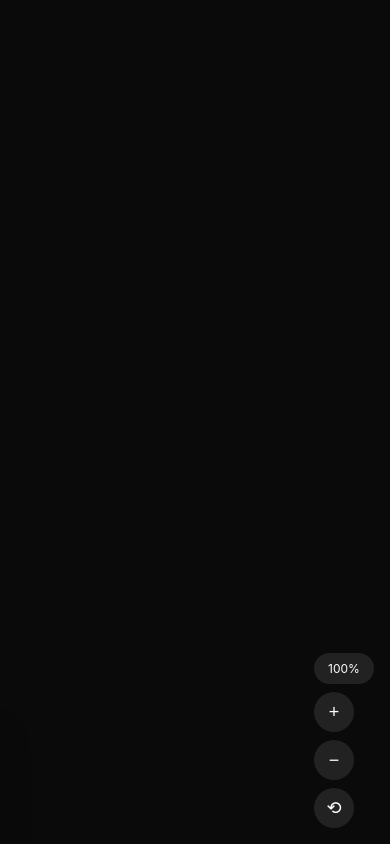
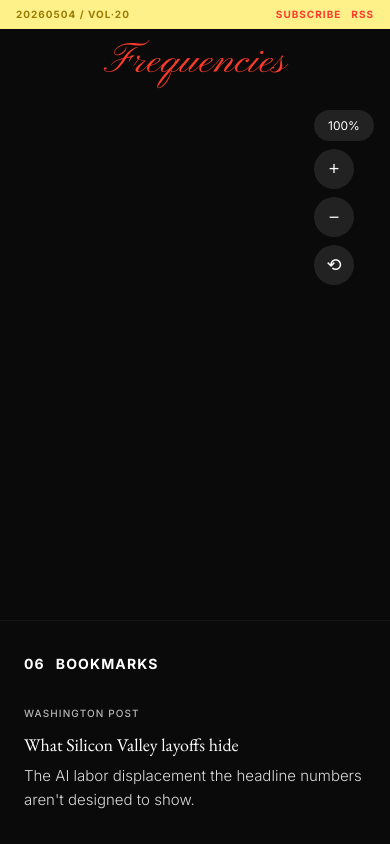
Before and after one commit to rafaca/Carpeta, a PHP site: page / in a window 390 px wide. Run offline with PHP 8.4, Linux system fonts and the light colour scheme.

Commit message:
Add header and bookmarks footer per Figma design (#4)
Adds the Frequencies brand header (yellow issue/subscribe top bar plus
script logo) and a Bookmarks footer with the Washington Post entry,
matching the Apr 29 typography Figma. Repositions the zoom controls so
they don't collide with the new footer.

https://claude.ai/code/session_01ERVq4Td87EtxX623nPzxDz

Co-authored-by: Claude <noreply@anthropic.com>

```diff
--- a/index.html
+++ b/index.html
@@ -3,10 +3,26 @@
 <head>
     <meta charset="UTF-8">
     <meta name="viewport" content="width=device-width, initial-scale=1.0, user-scalable=no">
-    <title>Infinite Canvas Photos</title>
+    <title>Frequencies — Infinite Canvas</title>
+    <link rel="preconnect" href="https://fonts.googleapis.com">
+    <link rel="preconnect" href="https://fonts.gstatic.com" crossorigin>
+    <link href="https://fonts.googleapis.com/css2?family=Inter:wght@300;400;500;700&family=EB+Garamond:wght@400;500&family=Pinyon+Script&display=swap" rel="stylesheet">
     <link rel="stylesheet" href="styles.css">
 </head>
 <body>
+    <header class="site-header">
+        <div class="top-bar">
+            <span class="top-bar__issue">20260504 / Vol·20</span>
+            <div class="top-bar__links">
+                <a href="#subscribe" class="top-bar__link">SUBSCRIBE</a>
+                <a href="#rss" class="top-bar__link">RSS</a>
+            </div>
+        </div>
+        <div class="brand">
+            <a href="#" class="brand__logo">Frequencies</a>
+        </div>
+    </header>
+
     <div id="canvas-container">
         <div id="canvas">
             <!-- Images will be dynamically placed here -->
@@ -25,6 +41,18 @@
         <p>Loading photos...</p>
     </div>
 
+    <footer class="bookmarks">
+        <div class="bookmarks__heading">
+            <span class="bookmarks__num">06</span>
+            <span class="bookmarks__title">Bookmarks</span>
+        </div>
+        <article class="bookmark">
+            <p class="bookmark__source">Washington Post</p>
+            <h3 class="bookmark__title">What Silicon Valley layoffs hide</h3>
+            <p class="bookmark__desc">The AI labor displacement the headline numbers aren't designed to show.</p>
+        </article>
+    </footer>
+
     <script src="script.js"></script>
 </body>
 </html>
--- a/styles.css
+++ b/styles.css
@@ -9,7 +9,140 @@ html, body {
     height: 100%;
     overflow: hidden;
     background: #0a0a0a;
-    font-family: -apple-system, BlinkMacSystemFont, 'Segoe UI', Roboto, sans-serif;
+    font-family: 'Inter', -apple-system, BlinkMacSystemFont, 'Segoe UI', Roboto, sans-serif;
+}
+
+/* Site header (top bar + brand) */
+.site-header {
+    position: fixed;
+    top: 0;
+    left: 0;
+    right: 0;
+    z-index: 50;
+    pointer-events: none;
+}
+
+.site-header > * {
+    pointer-events: auto;
+}
+
+.top-bar {
+    background: #fef189;
+    height: 29px;
+    display: flex;
+    align-items: center;
+    justify-content: center;
+    position: relative;
+    font-family: 'Inter', sans-serif;
+    font-weight: 700;
+    font-size: 12px;
+    line-height: 19.2px;
+    letter-spacing: 1.44px;
+    text-transform: uppercase;
+}
+
+.top-bar__issue {
+    color: #9a7b00;
+}
+
+.top-bar__links {
+    position: absolute;
+    right: 312px;
+    display: flex;
+    gap: 14px;
+}
+
+.top-bar__link {
+    color: #fc3b2c;
+    text-decoration: none;
+}
+
+.top-bar__link:hover {
+    text-decoration: underline;
+}
+
+.brand {
+    background: #0a0a0a;
+    display: flex;
+    align-items: center;
+    justify-content: center;
+    height: 66px;
+    padding: 0 24px;
+}
+
+.brand__logo {
+    font-family: 'Pinyon Script', 'Snell Roundhand', cursive;
+    font-size: 64px;
+    line-height: 1;
+    color: #fc3b2c;
+    text-decoration: none;
+    letter-spacing: 0.5px;
+}
+
+/* Bookmarks footer */
+.bookmarks {
+    position: fixed;
+    bottom: 0;
+    left: 0;
+    right: 0;
+    background: #0a0a0a;
+    color: #fff;
+    padding: 60px 0 60px;
+    z-index: 50;
+    border-top: 1px solid rgba(255, 255, 255, 0.05);
+}
+
+.bookmarks__heading {
+    max-width: 700px;
+    margin: 0 auto 56px;
+    padding: 0 24px;
+    font-family: 'Inter', sans-serif;
+    font-weight: 700;
+    font-size: 14px;
+    line-height: 22.4px;
+    letter-spacing: 1.12px;
+    text-transform: uppercase;
+    display: flex;
+    gap: 11px;
+}
+
+.bookmarks__num,
+.bookmarks__title {
+    color: #fff;
+}
+
+.bookmark {
+    max-width: 700px;
+    margin: 0 auto;
+    padding: 0 24px;
+}
+
+.bookmark__source {
+    font-family: 'Inter', sans-serif;
+    font-weight: 500;
+    font-size: 10px;
+    line-height: 28.4px;
+    letter-spacing: 1.12px;
+    text-transform: uppercase;
+    color: rgba(255, 255, 255, 0.7);
+    margin-bottom: 6px;
+}
+
+.bookmark__title {
+    font-family: 'EB Garamond', Georgia, serif;
+    font-weight: 400;
+    font-size: 18px;
+    line-height: 22.5px;
+    color: #fff;
+    margin-bottom: 8px;
+}
+
+.bookmark__desc {
+    font-family: 'Inter', sans-serif;
+    font-weight: 300;
+    font-size: 15px;
+    line-height: 24px;
+    color: rgba(255, 255, 255, 0.85);
 }
 
 #canvas-container {
@@ -85,7 +218,7 @@ html, body {
 /* Controls */
 #controls {
     position: fixed;
-    bottom: 24px;
+    top: 120px;
     right: 24px;
     display: flex;
     flex-direction: column;
@@ -173,7 +306,7 @@ html, body {
 /* Responsive adjustments */
 @media (max-width: 768px) {
     #controls {
-        bottom: 16px;
+        top: 110px;
         right: 16px;
     }
 
@@ -186,6 +319,35 @@ html, body {
     .photo-item {
         border-radius: 6px;
     }
+
+    .top-bar {
+        justify-content: space-between;
+        padding: 0 16px;
+        font-size: 10px;
+        letter-spacing: 1px;
+    }
+
+    .top-bar__issue {
+        position: static;
+    }
+
+    .top-bar__links {
+        position: static;
+        right: auto;
+        gap: 10px;
+    }
+
+    .brand__logo {
+        font-size: 42px;
+    }
+
+    .bookmarks {
+        padding: 32px 0 32px;
+    }
+
+    .bookmarks__heading {
+        margin-bottom: 24px;
+    }
 }
 
 /* Selection prevention during drag */
```
